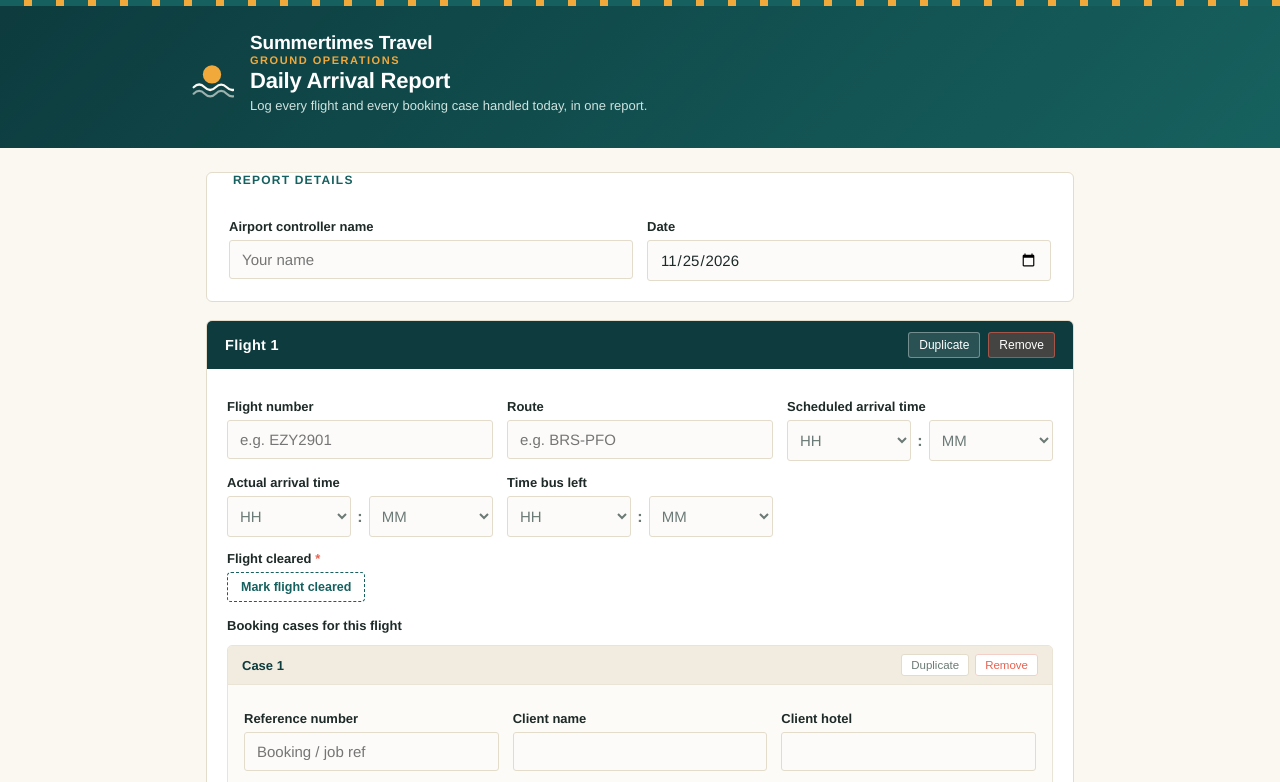
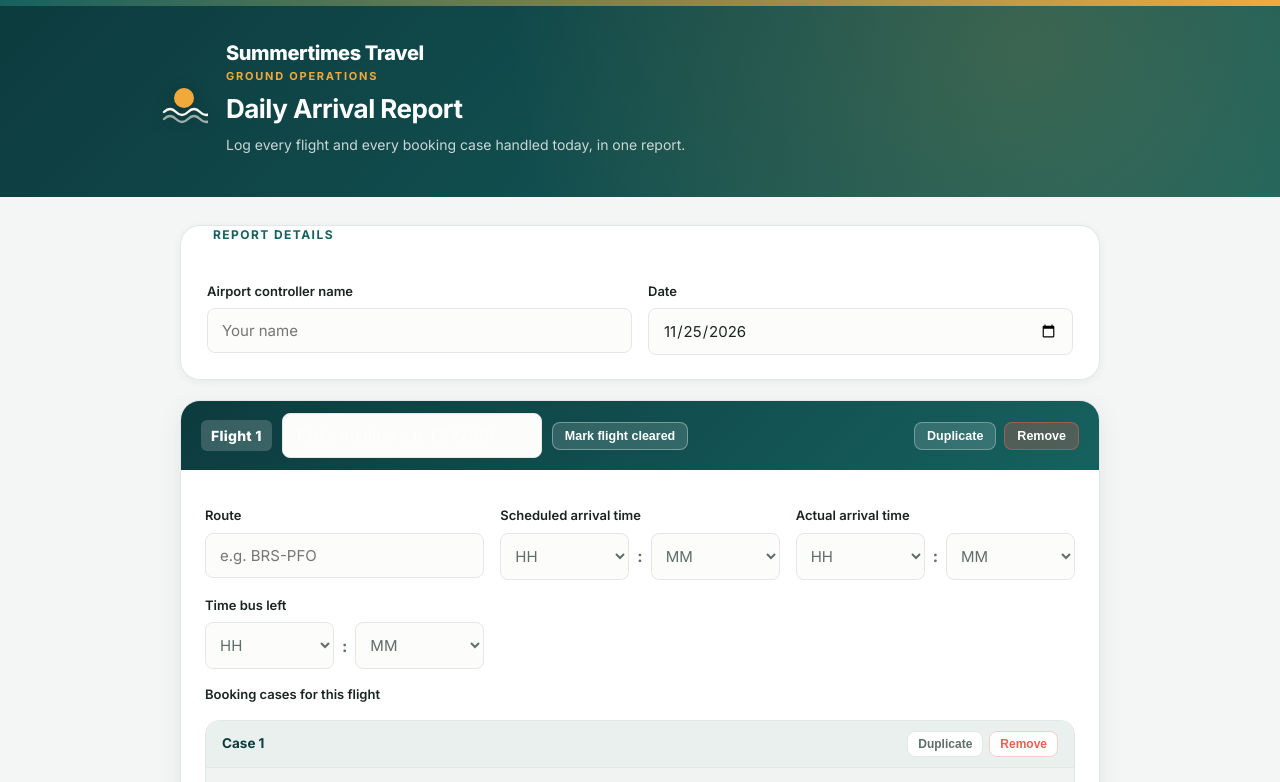
Before and after one commit to s34Summer/Airport-Report, a plain HTML site: page index.html in a window 1280 px wide. Shown: the top 782 px of the page. Drawn offline with Linux system fonts and the light colour scheme.

Commit message:
Update index.html

```diff
--- a/index.html
+++ b/index.html
@@ -4,181 +4,272 @@
 <meta charset="UTF-8">
 <meta name="viewport" content="width=device-width, initial-scale=1.0">
 <title>Summertimes Travel — Daily Arrival Report</title>
+<link rel="preconnect" href="https://fonts.googleapis.com">
+<link rel="preconnect" href="https://fonts.gstatic.com" crossorigin>
+<link href="https://fonts.googleapis.com/css2?family=Inter:wght@400;500;600;700;800&display=swap" rel="stylesheet">
 <style>
   :root{
-    --teal-deep:#0D3B3E;
-    --teal:#16615F;
-    --sun:#F2A93B;
-    --coral:#E9614F;
-    --paper:#FBF8F2;
-    --card:#FFFFFF;
-    --case:#FCFBF7;
-    --line:#E3DCCB;
-    --line-soft:#EAE4D6;
-    --ink:#1E2A28;
-    --muted:#6B7A76;
-    --ok:#1E7A4C;
+    --bg:#F4F6F5;
+    --surface:#FFFFFF;
+    --surface-alt:#F0F3F2;
+    --border:#E2E8E6;
+    --border-strong:#CFD8D5;
+    --text:#1A2421;
+    --muted:#5F6E6A;
+    --primary:#16615F;
+    --primary-dark:#0D3B3E;
+    --primary-soft:#E6F0EF;
+    --accent:#F2A93B;
+    --danger:#E9614F;
+    --danger-soft:#FDECEA;
+    --success:#1E7A4C;
+    --success-soft:#E8F3EC;
+    --radius-sm:8px;
+    --radius:14px;
+    --radius-lg:20px;
+    --shadow-sm:0 2px 8px rgba(13,59,62,.06);
+    --shadow:0 8px 24px rgba(13,59,62,.08);
+    --shadow-lg:0 16px 40px rgba(13,59,62,.12);
   }
   *{box-sizing:border-box;}
+  html,body{margin:0;padding:0;}
   body{
-    margin:0;
-    background:var(--paper);
-    font-family:'Helvetica Neue', Arial, sans-serif;
-    color:var(--ink);
+    background:var(--bg);
+    font-family:'Inter', 'Helvetica Neue', Arial, sans-serif;
+    color:var(--text);
     -webkit-font-smoothing:antialiased;
+    -moz-osx-font-smoothing:grayscale;
+    line-height:1.5;
   }
   .strip{
     height:6px;
-    background:repeating-linear-gradient(90deg,var(--teal) 0 24px,var(--sun) 24px 32px);
+    background:linear-gradient(90deg,var(--primary) 0%,var(--accent) 100%);
   }
   header{
-    background:linear-gradient(135deg,var(--teal-deep) 0%,var(--teal) 100%);
+    background:linear-gradient(135deg,var(--primary-dark) 0%,var(--primary) 100%);
     color:#fff;
-    padding:26px 20px 22px;
+    padding:32px 24px 28px;
+    position:relative;
+    overflow:hidden;
+  }
+  header::after{
+    content:"";
+    position:absolute;
+    inset:0;
+    background:radial-gradient(circle at 80% 20%, rgba(242,169,59,.18), transparent 50%);
+    pointer-events:none;
   }
   .header-inner{
-    max-width:900px;
+    max-width:960px;
     margin:0 auto;
     display:flex;
     align-items:center;
-    gap:16px;
+    gap:18px;
+    position:relative;
   }
-  .mark{flex:none;width:44px;height:44px;}
-  .brand-name{font-size:19px;font-weight:800;letter-spacing:-0.01em;}
+  .mark{flex:none;width:48px;height:48px;filter:drop-shadow(0 4px 8px rgba(0,0,0,.2));}
+  .brand-name{font-size:20px;font-weight:800;letter-spacing:-0.02em;}
   .eyebrow{
-    text-transform:uppercase;letter-spacing:.14em;font-size:11px;
-    color:var(--sun);font-weight:700;margin:0;
+    text-transform:uppercase;letter-spacing:.16em;font-size:11px;
+    color:var(--accent);font-weight:700;margin:0;
   }
-  h1{margin:2px 0 0;font-size:22px;font-weight:700;letter-spacing:-0.01em;}
-  .tag{color:#CFE3DF;font-size:13px;margin-top:4px;}
+  h1{margin:4px 0 0;font-size:26px;font-weight:700;letter-spacing:-0.02em;}
+  .tag{color:rgba(255,255,255,.78);font-size:14px;margin-top:6px;}
 
-  main{max-width:900px;margin:0 auto;padding:24px 16px 70px;}
+  main{max-width:960px;margin:0 auto;padding:28px 20px 80px;}
 
   .panel{
-    background:var(--card);
-    border:1px solid var(--line);
-    border-radius:6px;
-    margin-bottom:18px;
+    background:var(--surface);
+    border:1px solid var(--border);
+    border-radius:var(--radius-lg);
+    margin-bottom:20px;
+    box-shadow:var(--shadow-sm);
   }
-  fieldset{border:0;margin:0;padding:20px 22px;}
+  fieldset{border:0;margin:0;padding:24px 26px;}
   legend{
-    font-size:12px;text-transform:uppercase;letter-spacing:.1em;
-    font-weight:700;color:var(--teal);padding:0 4px;
+    font-size:12px;text-transform:uppercase;letter-spacing:.12em;
+    font-weight:700;color:var(--primary);padding:0 6px;
   }
-  .grid{display:grid;grid-template-columns:1fr 1fr;gap:14px;margin-top:12px;}
+  .grid{display:grid;grid-template-columns:1fr 1fr;gap:16px;margin-top:14px;}
   .grid.cols-3{grid-template-columns:1fr 1fr 1fr;}
-  .field{display:flex;flex-direction:column;gap:6px;}
+  .field{display:flex;flex-direction:column;gap:7px;}
   .field.full{grid-column:1 / -1;}
-  label{font-size:13px;font-weight:600;color:var(--ink);}
-  input[type=text],input[type=date],input[type=time],textarea{
-    font-family:inherit;font-size:15px;padding:10px 12px;
-    border:1px solid var(--line);border-radius:3px;background:#FCFBF9;color:var(--ink);
+  label{font-size:13px;font-weight:600;color:var(--text);}
+  input[type=text],input[type=date],input[type=time],textarea,select{
+    font-family:inherit;font-size:15px;padding:12px 14px;
+    border:1px solid var(--border);border-radius:var(--radius-sm);
+    background:#FCFCFB;color:var(--text);
+    transition:border-color .15s, box-shadow .15s, background .15s;
   }
-  input:focus,textarea:focus{outline:2px solid var(--sun);outline-offset:1px;background:#fff;}
-  textarea{resize:vertical;min-height:56px;}
+  input:focus,textarea:focus,select:focus{
+    outline:none;
+    border-color:var(--primary);
+    box-shadow:0 0 0 3px rgba(22,97,95,.15);
+    background:#fff;
+  }
+  textarea{resize:vertical;min-height:60px;}
 
-  .time-select{display:flex;align-items:center;gap:6px;}
+  .time-select{display:flex;align-items:center;gap:8px;}
   .time-select select{
-    font-family:inherit;font-size:15px;padding:10px 8px;
-    border:1px solid var(--line);border-radius:3px;background:#FCFBF9;color:var(--ink);
-    flex:1;min-width:0;
+    font-family:inherit;font-size:15px;padding:12px 10px;
+    border:1px solid var(--border);border-radius:var(--radius-sm);
+    background:#FCFCFB;color:var(--text);flex:1;min-width:0;
+    transition:border-color .15s, box-shadow .15s;
   }
   .time-select select:invalid{color:var(--muted);}
-  .time-select select:focus{outline:2px solid var(--sun);outline-offset:1px;background:#fff;}
+  .time-select select:focus{outline:none;border-color:var(--primary);box-shadow:0 0 0 3px rgba(22,97,95,.15);background:#fff;}
   .time-select span{color:var(--muted);font-weight:700;}
 
-  .checks{display:grid;grid-template-columns:repeat(2,1fr);gap:9px;margin-top:12px;}
+  .checks{display:grid;grid-template-columns:repeat(2,1fr);gap:10px;margin-top:14px;}
   .chk{
-    display:flex;align-items:center;gap:9px;padding:9px 11px;
-    border:1px solid var(--line);border-radius:3px;background:#fff;
-    cursor:pointer;transition:border-color .15s,background .15s;
+    display:flex;align-items:center;gap:10px;padding:11px 13px;
+    border:1px solid var(--border);border-radius:var(--radius-sm);
+    background:#fff;cursor:pointer;
+    transition:border-color .15s,background .15s,transform .12s;
   }
-  .chk:has(input:checked){border-color:var(--sun);background:#FBF1E1;}
-  .chk input{width:16px;height:16px;accent-color:var(--teal);flex:none;}
-  .chk span{font-size:13.5px;}
+  .chk:hover{border-color:var(--border-strong);}
+  .chk:has(input:checked){border-color:var(--accent);background:#FBF4E6;}
+  .chk input{width:17px;height:17px;accent-color:var(--primary);flex:none;}
+  .chk span{font-size:13.5px;font-weight:500;}
 
-  #flightsWrap{display:flex;flex-direction:column;gap:18px;}
+  #flightsWrap{display:flex;flex-direction:column;gap:20px;}
   .flight-card{
-    background:var(--card);border:1px solid var(--line);border-radius:6px;overflow:hidden;
+    background:var(--surface);
+    border:1px solid var(--border);
+    border-radius:var(--radius-lg);
+    overflow:hidden;
+    box-shadow:var(--shadow);
+    animation:fadeIn .3s ease;
   }
+  @keyframes fadeIn{from{opacity:0;transform:translateY(6px);}to{opacity:1;transform:none;}}
   .flight-head{
-    display:flex;align-items:center;justify-content:space-between;
-    background:var(--teal-deep);color:#fff;padding:11px 18px;
+    display:flex;align-items:center;justify-content:space-between;gap:12px;
+    background:linear-gradient(135deg,var(--primary-dark) 0%,var(--primary) 100%);
+    color:#fff;padding:12px 20px;flex-wrap:wrap;
   }
-  .flight-head .num{font-weight:800;font-size:14.5px;letter-spacing:.02em;}
-  .flight-actions{display:flex;gap:8px;}
+  .flight-id{
+    display:flex;align-items:center;gap:10px;flex:1;min-width:0;flex-wrap:wrap;
+  }
+  .flight-index{
+    font-weight:800;font-size:14px;letter-spacing:.02em;
+    background:rgba(255,255,255,.18);padding:5px 10px;border-radius:6px;
+    white-space:nowrap;
+  }
+  .flight-number-input{
+    flex:1;min-width:150px;max-width:260px;
+    font-family:inherit;font-size:14px;font-weight:600;padding:7px 11px;
+    border:1px solid rgba(255,255,255,.35);border-radius:var(--radius-sm);
+    background:rgba(255,255,255,.14);color:#fff;
+    transition:border-color .15s,background .15s;
+  }
+  .flight-number-input::placeholder{color:rgba(255,255,255,.65);font-weight:500;}
+  .flight-number-input:focus{
+    outline:none;border-color:#fff;background:rgba(255,255,255,.22);
+  }
+  .flight-head .clear-btn{
+    background:rgba(255,255,255,.14);border:1px solid rgba(255,255,255,.35);
+    color:#fff;border-radius:var(--radius-sm);font-size:12.5px;padding:6px 12px;
+    font-weight:600;cursor:pointer;transition:background .15s,transform .12s;white-space:nowrap;
+  }
+  .flight-head .clear-btn:hover{background:rgba(255,255,255,.24);transform:translateY(-1px);}
+  .flight-head .clear-btn.cleared{
+    background:var(--success-soft);color:var(--success);border-color:var(--success);
+  }
+  .flight-actions{display:flex;gap:8px;flex-wrap:wrap;}
   .icon-btn{
-    background:rgba(255,255,255,.12);border:1px solid rgba(255,255,255,.35);border-radius:3px;
-    font-size:12px;padding:5px 10px;cursor:pointer;color:#fff;
+    background:rgba(255,255,255,.14);border:1px solid rgba(255,255,255,.3);
+    border-radius:var(--radius-sm);font-size:12.5px;padding:6px 12px;
+    cursor:pointer;color:#fff;font-weight:600;
+    transition:background .15s,transform .12s;
   }
-  .icon-btn.danger{background:rgba(233,97,79,.25);border-color:rgba(233,97,79,.6);}
-  .icon-btn:hover{background:rgba(255,255,255,.22);}
+  .icon-btn.danger{background:rgba(233,97,79,.28);border-color:rgba(233,97,79,.5);}
+  .icon-btn:hover{background:rgba(255,255,255,.24);transform:translateY(-1px);}
 
-  .flight-body{padding:18px 20px 20px;}
+  .flight-body{padding:22px 24px 24px;}
 
-  .cases-wrap{display:flex;flex-direction:column;gap:12px;margin-top:6px;}
+  .cases-wrap{display:flex;flex-direction:column;gap:14px;margin-top:8px;}
   .case-card{
-    background:var(--case);border:1px solid var(--line-soft);border-radius:5px;overflow:hidden;
+    background:var(--surface-alt);border:1px solid var(--border);
+    border-radius:var(--radius);overflow:hidden;
+    transition:box-shadow .15s;
   }
+  .case-card:hover{box-shadow:var(--shadow-sm);}
   .case-head{
     display:flex;align-items:center;justify-content:space-between;
-    background:#F1ECDF;padding:8px 14px;border-bottom:1px solid var(--line-soft);
+    background:#EAF0EE;padding:10px 16px;border-bottom:1px solid var(--border);
   }
-  .case-head .num{font-weight:700;font-size:13px;color:var(--teal-deep);}
+  .case-head .num{font-weight:700;font-size:13.5px;color:var(--primary-dark);}
   .case-actions{display:flex;gap:6px;}
   .mini-btn{
-    background:#fff;border:1px solid var(--line);border-radius:3px;
-    font-size:11.5px;padding:4px 9px;cursor:pointer;color:var(--muted);
+    background:var(--surface);border:1px solid var(--border);border-radius:var(--radius-sm);
+    font-size:12px;padding:5px 10px;cursor:pointer;color:var(--muted);font-weight:600;
+    transition:background .15s,color .15s;
   }
-  .mini-btn.danger{color:var(--coral);border-color:#F3CFC8;}
-  .mini-btn:hover{background:#FCFBF9;}
-  .case-body{padding:14px 16px 16px;}
+  .mini-btn.danger{color:var(--danger);border-color:#F3CFC8;}
+  .mini-btn:hover{background:#FCFBF9;color:var(--text);}
+  .case-body{padding:16px 18px 18px;}
 
-  .add-case-row{margin-top:8px;}
-  .add-flight-row{display:flex;gap:10px;flex-wrap:wrap;margin-top:16px;}
+  .add-case-row{margin-top:10px;}
+  .add-flight-row{display:flex;gap:12px;flex-wrap:wrap;margin-top:18px;}
   .ghost-btn{
-    background:#fff;border:1.5px dashed var(--teal);color:var(--teal);
-    font-weight:700;font-size:14px;padding:11px 18px;border-radius:4px;cursor:pointer;
+    background:var(--surface);border:1.5px dashed var(--primary);color:var(--primary);
+    font-weight:700;font-size:14px;padding:12px 20px;border-radius:var(--radius-sm);
+    cursor:pointer;transition:background .15s,transform .12s;
   }
-  .ghost-btn:hover{background:#F1F7F6;}
+  .ghost-btn:hover{background:var(--primary-soft);transform:translateY(-1px);}
   .ghost-btn.small{
-    font-size:12.5px;padding:7px 13px;border-width:1.3px;
+    font-size:12.5px;padding:8px 14px;border-width:1.3px;
   }
   .ghost-btn.cleared{
-    background:#E8F3EC;border-color:#1E7A4C;color:#1E7A4C;border-style:solid;
+    background:var(--success-soft);border-color:var(--success);color:var(--success);border-style:solid;
   }
 
   .submit-bar{
-    display:flex;align-items:center;gap:14px;flex-wrap:wrap;padding:20px 22px;
-    background:var(--card);border:1px solid var(--line);border-radius:6px;margin-top:18px;
+    display:flex;align-items:center;gap:14px;flex-wrap:wrap;padding:22px 26px;
+    background:var(--surface);border:1px solid var(--border);
+    border-radius:var(--radius-lg);margin-top:20px;box-shadow:var(--shadow-sm);
   }
   button.primary{
-    background:var(--teal);color:#fff;border:0;font-size:15px;font-weight:700;
-    padding:13px 28px;border-radius:4px;cursor:pointer;
+    background:linear-gradient(135deg,var(--primary) 0%,var(--primary-dark) 100%);
+    color:#fff;border:0;font-size:15px;font-weight:700;
+    padding:13px 30px;border-radius:var(--radius-sm);cursor:pointer;
+    box-shadow:0 6px 16px rgba(22,97,95,.25);
+    transition:transform .12s,box-shadow .15s,opacity .15s;
   }
-  button.primary:hover{background:var(--teal-deep);}
-  button.primary:disabled{opacity:.6;cursor:default;}
+  button.primary:hover{transform:translateY(-1px);box-shadow:0 8px 20px rgba(22,97,95,.3);}
+  button.primary:disabled{opacity:.6;cursor:default;transform:none;}
   .status{font-size:14px;font-weight:600;}
-  .status.err{color:#B3261E;}
+  .status.err{color:var(--danger);}
   .count-pill{
-    margin-left:auto;font-size:12.5px;color:var(--muted);
-    background:#F1ECDF;padding:6px 12px;border-radius:20px;
+    margin-left:auto;font-size:12.5px;color:var(--muted);font-weight:600;
+    background:var(--surface-alt);padding:7px 14px;border-radius:999px;
+    border:1px solid var(--border);
   }
 
   #okScreen{
-    display:none;background:var(--card);border:1px solid var(--line);border-radius:6px;
-    padding:52px 24px;text-align:center;
+    display:none;background:var(--surface);border:1px solid var(--border);
+    border-radius:var(--radius-lg);padding:60px 28px;text-align:center;
+    box-shadow:var(--shadow);
   }
-  #okScreen h2{margin:0 0 8px;color:var(--teal-deep);}
-  #okScreen p{color:var(--muted);margin:0 0 20px;}
-  #okScreen button{background:transparent;color:var(--teal);border:1px solid var(--teal);
-    font-weight:700;padding:11px 22px;border-radius:4px;cursor:pointer;}
+  #okScreen h2{margin:0 0 8px;color:var(--primary-dark);font-size:24px;}
+  #okScreen p{color:var(--muted);margin:0 0 24px;}
+  #okScreen button{
+    background:transparent;color:var(--primary);border:1.5px solid var(--primary);
+    font-weight:700;padding:12px 24px;border-radius:var(--radius-sm);cursor:pointer;
+    transition:background .15s;
+  }
+  #okScreen button:hover{background:var(--primary-soft);}
 
-  footer{max-width:900px;margin:0 auto;padding:0 16px 40px;color:var(--muted);font-size:12px;}
+  footer{max-width:960px;margin:0 auto;padding:0 20px 50px;color:var(--muted);font-size:12px;}
 
-  @media (max-width:600px){
+  @media (max-width:640px){
     .grid, .grid.cols-3{grid-template-columns:1fr;}
     .checks{grid-template-columns:1fr;}
+    header{padding:26px 20px 22px;}
+    h1{font-size:22px;}
+    fieldset{padding:20px 18px;}
+    .flight-body{padding:18px 18px 20px;}
+    .flight-head{padding:12px 16px;}
   }
 </style>
 </head>
@@ -385,7 +476,11 @@
     card.className = 'flight-card';
     card.innerHTML = `
       <div class="flight-head">
-        <span class="num">Flight ${flightSeq}</span>
+        <div class="flight-id">
+          <span class="flight-index">Flight ${flightSeq}</span>
+          <input type="text" data-field="flightNumber" class="flight-number-input" placeholder="Flight number e.g. EZY2901" required>
+          <button type="button" class="clear-btn">Mark flight cleared</button>
+        </div>
         <div class="flight-actions">
           <button type="button" class="icon-btn dup-flight-btn">Duplicate</button>
           <button type="button" class="icon-btn danger remove-flight-btn">Remove</button>
@@ -393,10 +488,6 @@
       </div>
       <div class="flight-body">
         <div class="grid cols-3">
-          <div class="field">
-            <label>Flight number</label>
-            <input type="text" data-field="flightNumber" placeholder="e.g. EZY2901" required>
-          </div>
           <div class="field">
             <label>Route</label>
             <input type="text" data-field="route" placeholder="e.g. BRS-PFO" required>
@@ -427,11 +518,7 @@
           </div>
         </div>
 
-        <div class="field full" style="margin-top:14px;">
-          <label>Flight cleared <span style="color:#E9614F;">*</span></label>
-          <div style="display:flex;align-items:center;gap:10px;flex-wrap:wrap;">
-            <button type="button" class="ghost-btn small clear-btn">Mark flight cleared</button>
-          </div>
+        <div style="display:none;">
           <input type="hidden" data-field="clearedAt">
           <input type="hidden" data-field="clearedLat">
           <input type="hidden" data-field="clearedLng">
@@ -540,6 +627,9 @@
     card.querySelector('.dup-flight-btn').addEventListener('click', () => {
       const clone = makeFlightCard();
       card.after(clone);
+      const srcFlightNum = card.querySelector('[data-field="flightNumber"]');
+      const dstFlightNum = clone.querySelector('[data-field="flightNumber"]');
+      if (srcFlightNum && dstFlightNum) dstFlightNum.value = srcFlightNum.value;
       const srcInputs = card.querySelectorAll('.flight-body > .grid [data-field]');
       const dstInputs = clone.querySelectorAll('.flight-body > .grid [data-field]');
       srcInputs.forEach((src, i) => { dstInputs[i].value = src.value; });
@@ -552,7 +642,8 @@
   function renumberAll(){
     let totalCases = 0;
     [...flightsWrap.children].forEach((fcard, fi) => {
-      fcard.querySelector('.num').textContent = `Flight ${fi + 1}`;
+      const idx = fcard.querySelector('.flight-index');
+      if (idx) idx.textContent = `Flight ${fi + 1}`;
       const cases = fcard.querySelectorAll('.case-card');
       cases.forEach((ccard, ci) => {
         ccard.querySelector('.case-head .num').textContent = `Case ${ci + 1}`;
@@ -604,7 +695,7 @@
     textHtml += `<h2 style="margin:0 0 16px;color:#0D3B3E;">${escapeHtml(titleLine)}</h2>`;
 
     [...flightsWrap.children].forEach((fcard) => {
-      const fget = (f) => fcard.querySelector(`.flight-body > .grid [data-field="${f}"]`)?.value.trim() || '';
+      const fget = (f) => fcard.querySelector(`[data-field="${f}"]`)?.value.trim() || '';
       const flightNumber = fget('flightNumber');
       const route = fget('route');
       const schedTime = getTime(fcard, 'schedTime');
@@ -682,7 +773,21 @@
       return;
     }
 
+    // Ensure every flight has a flight number entered
     const allFlights = flightsWrap.querySelectorAll('.flight-card');
+    for (const fcard of allFlights) {
+      const fn = fcard.querySelector('[data-field="flightNumber"]')?.value.trim() || '';
+      if (!fn) {
+        statusMsg.textContent = 'Please enter a flight number for every flight.';
+        statusMsg.className = 'status err';
+        fcard.scrollIntoView({ behavior: 'smooth', block: 'center' });
+        fcard.style.outline = '2px solid #E9614F';
+        setTimeout(() => { fcard.style.outline = ''; }, 2500);
+        return;
+      }
+    }
+
+    // Every flight must be marked as cleared with a GPS location (compulsory)
     for (const fcard of allFlights) {
       const clearedAt = fcard.querySelector('[data-field="clearedAt"]')?.value || '';
       const clearedLat = fcard.querySelector('[data-field="clearedLat"]')?.value || '';
```
